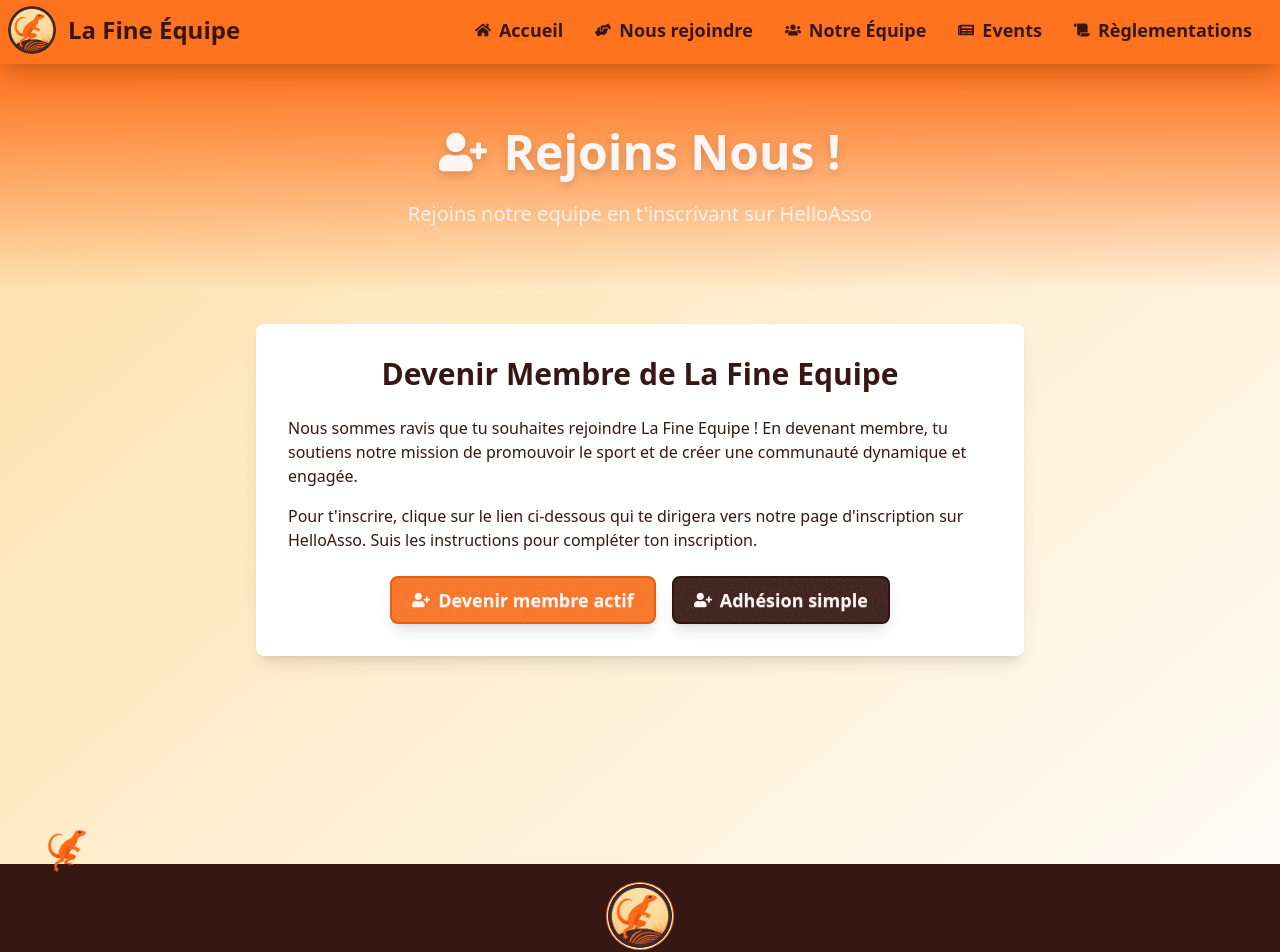
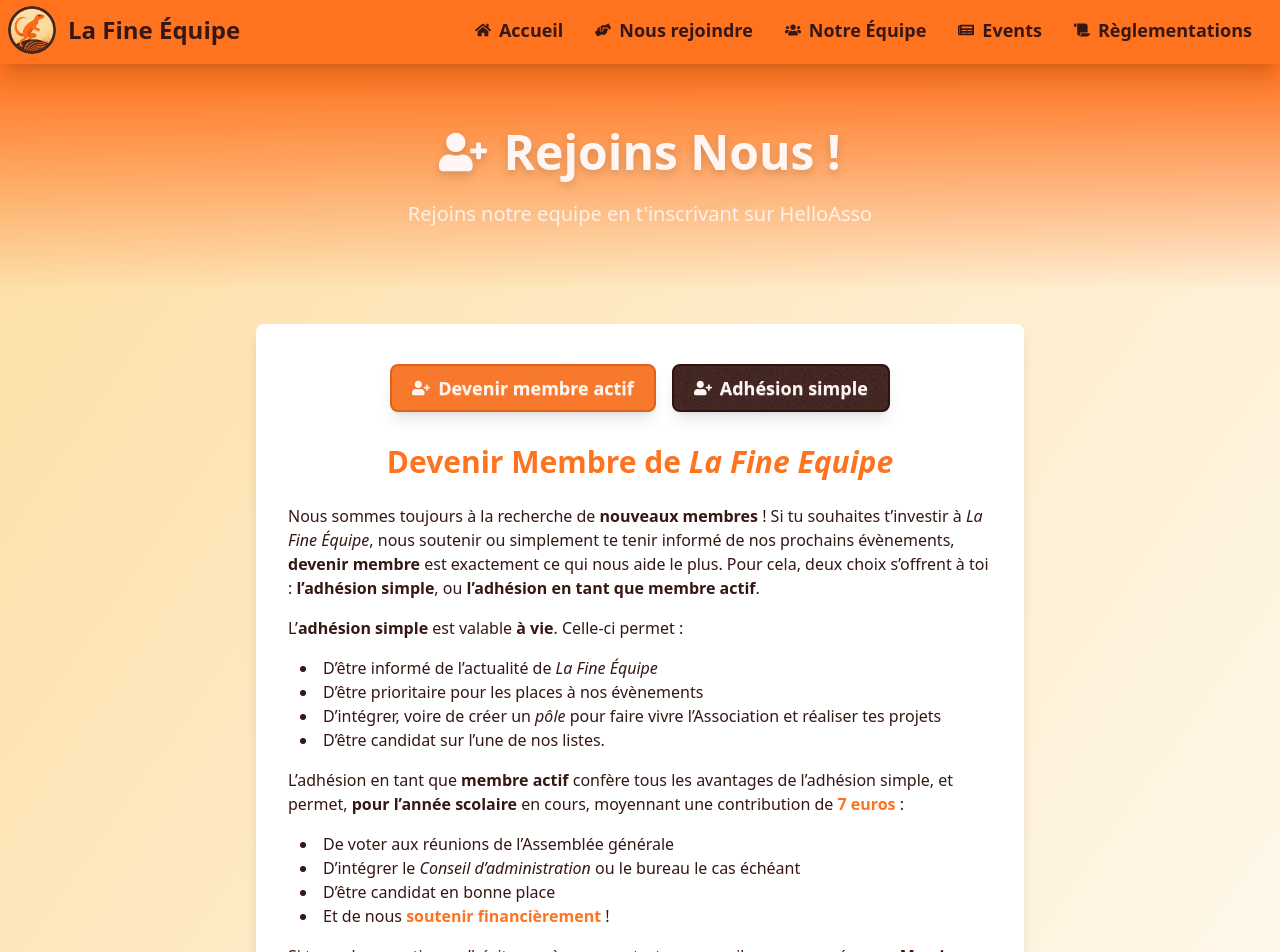
Before and after one commit to AurelienPautet/La-Fine-Equipe, a React (Vite) app in the folder apps/web/: page /join in a window 1280 px wide. Shown: the top 952 px of the page. Built offline with nearby package versions, Linux system fonts and the light colour scheme; no server answers.

Commit message:
Feat : Added the JoinUsPage content

```diff
--- a/apps/web/src/pages/JoinUsPage.tsx
+++ b/apps/web/src/pages/JoinUsPage.tsx
@@ -12,21 +12,8 @@ const JoinUsPage: React.FC = () => {
       Rejoins notre equipe en t'inscrivant sur HelloAsso"
       />
       <div className="container mx-auto px-4 py-8">
-        <div className="max-w-3xl mx-auto bg-white p-8 rounded-lg shadow-lg">
-          <h2 className="text-3xl font-bold mb-6 text-center">
-            Devenir Membre de La Fine Equipe
-          </h2>
-          <p className="mb-4">
-            Nous sommes ravis que tu souhaites rejoindre La Fine Equipe ! En
-            devenant membre, tu soutiens notre mission de promouvoir le sport et
-            de créer une communauté dynamique et engagée.
-          </p>
-          <p className="mb-4">
-            Pour t'inscrire, clique sur le lien ci-dessous qui te dirigera vers
-            notre page d'inscription sur HelloAsso. Suis les instructions pour
-            compléter ton inscription.
-          </p>
-          <div className="text-center mt-6 flex flex-col  sm:flex-row w-full justify-center gap-4">
+        <div className="max-w-3xl mx-auto bg-white p-8 rounded-lg shadow-lg ">
+          <div className="sticky left-0 top-20 text-center backdrop-blur-[1px] p-2 rounded-2xl mb-6 flex flex-col  sm:flex-row w-fit justify-center gap-4 ml-auto mr-auto">
             <a
               href="https://www.helloasso.com/associations/la-fine-equipe-lyon-iii/adhesions/devenir-membre-actif-pour-l-annee-2025-2026"
               target="_blank"
@@ -46,6 +33,76 @@ const JoinUsPage: React.FC = () => {
               Adhésion simple
             </a>
           </div>
+          <h2 className="text-3xl font-bold mb-6 text-center text-primary">
+            Devenir Membre de <span className="italic">La Fine Equipe</span>
+          </h2>
+          <p className="mb-4">
+            Nous sommes toujours à la recherche de{" "}
+            <span className="font-bold">nouveaux membres</span> ! Si tu
+            souhaites t’investir à{" "}
+            <span className="italic">La Fine Équipe</span>, nous soutenir ou
+            simplement te tenir informé de nos prochains évènements,{" "}
+            <span className="font-bold">devenir membre</span> est exactement ce
+            qui nous aide le plus. Pour cela, deux choix s’offrent à toi :{" "}
+            <span className="text-secondary font-bold">l’adhésion simple</span>,
+            ou{" "}
+            <span className="text-secondary font-bold">
+              l’adhésion en tant que membre actif
+            </span>
+            .
+          </p>
+          <p className="mb-4">
+            L’<span className="font-bold">adhésion simple</span> est valable{" "}
+            <span className="font-bold">à vie</span>. Celle-ci permet :
+          </p>
+          <ul className=" ml-3 mb-4 list-disc list-inside">
+            <li>
+              D’être informé de l’actualité de{" "}
+              <span className="italic">La Fine Équipe</span>
+            </li>
+            <li>D’être prioritaire pour les places à nos évènements</li>
+            <li>
+              D’intégrer, voire de créer un <span className="italic">pôle</span>{" "}
+              pour faire vivre l’Association et réaliser tes projets
+            </li>
+            <li>D’être candidat sur l’une de nos listes.</li>
+          </ul>
+          <p className="mb-4">
+            L’adhésion en tant que{" "}
+            <span className="text-secondary font-bold">membre actif</span>{" "}
+            confère tous les avantages de l’adhésion simple, et permet,{" "}
+            <span className="font-bold">pour l’année scolaire</span> en cours,
+            moyennant une contribution de{" "}
+            <span className="text-primary font-bold">7 euros</span> :
+          </p>
+          <ul className="ml-3 mb-4 list-disc list-inside">
+            <li>De voter aux réunions de l’Assemblée générale</li>
+            <li>
+              D’intégrer le{" "}
+              <span className="italic">Conseil d’administration</span> ou le
+              bureau le cas échéant
+            </li>
+            <li>D’être candidat en bonne place</li>
+            <li>
+              Et de nous{" "}
+              <span className="font-bold text-primary">
+                soutenir financièrement
+              </span>{" "}
+              !
+            </li>
+          </ul>
+          <p>
+            Si tu as des questions, n’hésite pas à nous contacter, par mail ou
+            sur nos réseaux. <span className="font-bold">Merci d’avance</span> !
+          </p>
+          <img
+            src="./PhotoGroupe.png"
+            alt="Rejoins Nous Illustration"
+            className="mt-6 mx-auto"
+          />
+          <p className="mt-4 text-center">
+            Rejoins-nous et fais partie de l'aventure !
+          </p>
         </div>
       </div>
     </div>
```
Also changed, not shown: apps/web/public/PhotoGroupe.png (added).
